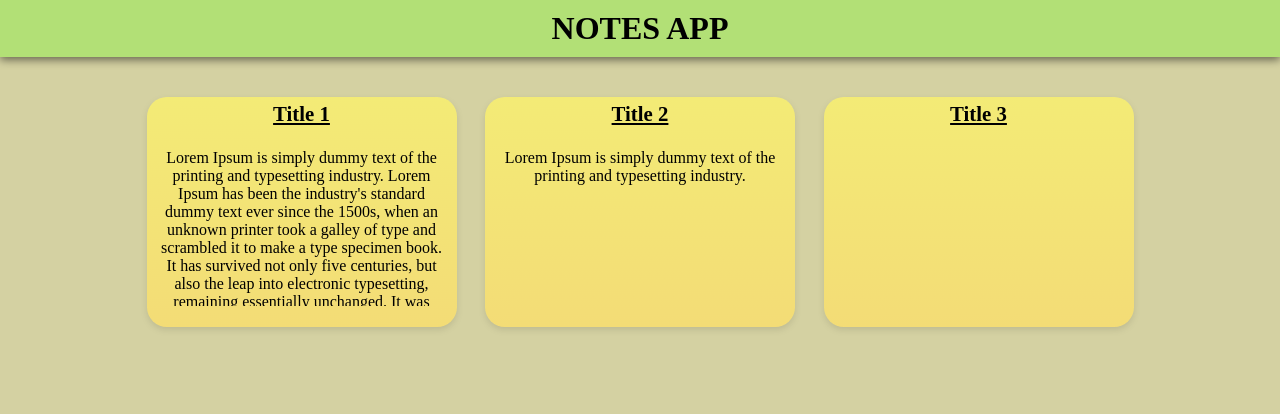
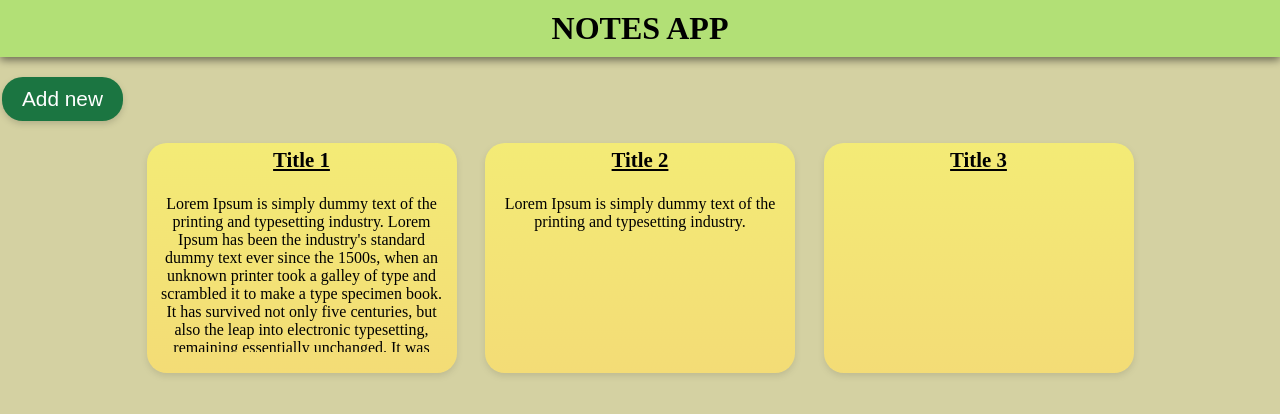
Before and after one commit to nedimdzanic/notes-app, a React (Create React App) app: page / in a window 1280 px wide. Shown: the top 414 px of the page. Built offline with nearby package versions, Linux system fonts and the light colour scheme; a web font is replaced by a local one.

Commit message:
feat: button component

```diff
--- a/src/App.js
+++ b/src/App.js
@@ -1,10 +1,13 @@
 import Header from "./components/Header/Header";
 import Notes from "./components/Notes/Notes";
+import Button from "./components/UI/Button";
+import classes from "./components/Notes/Notes.module.css";
 
 const App = () => {
   return (
     <>
       <Header />
+      <Button className={classes.container}>Add new</Button>
       <Notes />
     </>
   );
--- /dev/null
+++ b/src/components/UI/Button.js
@@ -0,0 +1,15 @@
+import classes from "./Button.module.css";
+
+const Button = (props) => {
+  return (
+    <button
+      className={`${classes.myButton} ${props.className}`}
+      onClick={props.onClick}
+      disabled={props.disabled}
+    >
+      {props.children}
+    </button>
+  );
+};
+
+export default Button;
--- /dev/null
+++ b/src/components/UI/Button.module.css
@@ -0,0 +1,17 @@
+@import "../../styles/colors.css";
+
+.myButton {
+  background-color: var(--green_2);
+  color: white;
+  border-radius: 1.3rem;
+  border: none;
+  font-size: 1.3rem;
+  padding: 10px 20px;
+  margin: 2px;
+  filter: drop-shadow(0px 3px 3px rgba(0, 0, 0, 0.15));
+  cursor: pointer;
+  transition: 0.3s;
+}
+.myButton:hover {
+  filter: drop-shadow(0px 3px 3px rgba(0, 0, 0, 0.5));
+}
--- a/src/styles/colors.css
+++ b/src/styles/colors.css
@@ -1,6 +1,7 @@
 :root {
   --background: rgb(212, 209, 162);
   --green_1: rgb(178, 224, 118);
+  --green_2: rgb(27, 117, 65);
   --yellow_1: rgb(243, 235, 118);
   --yellow_2: rgb(243, 220, 118);
 }
```
